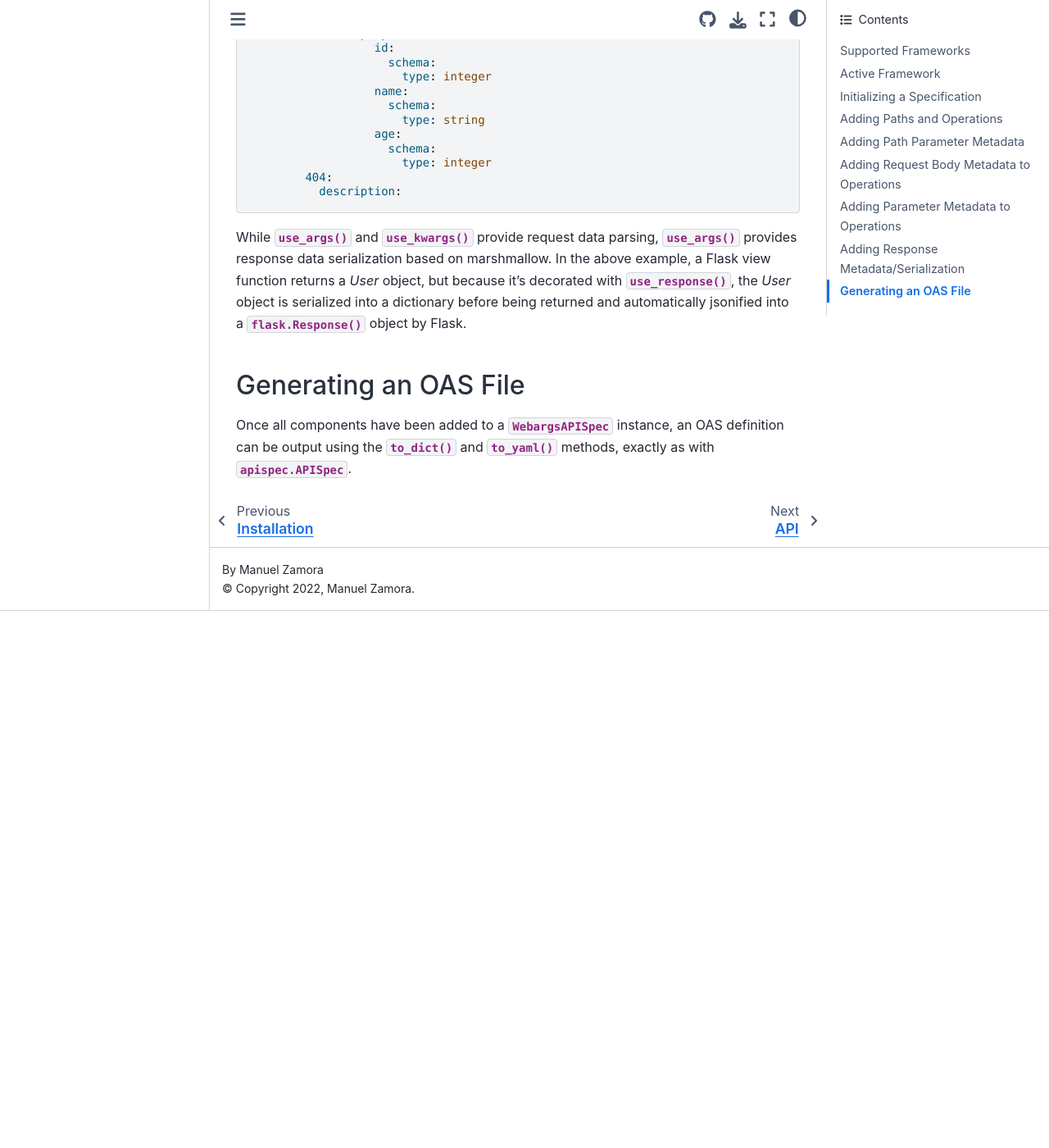
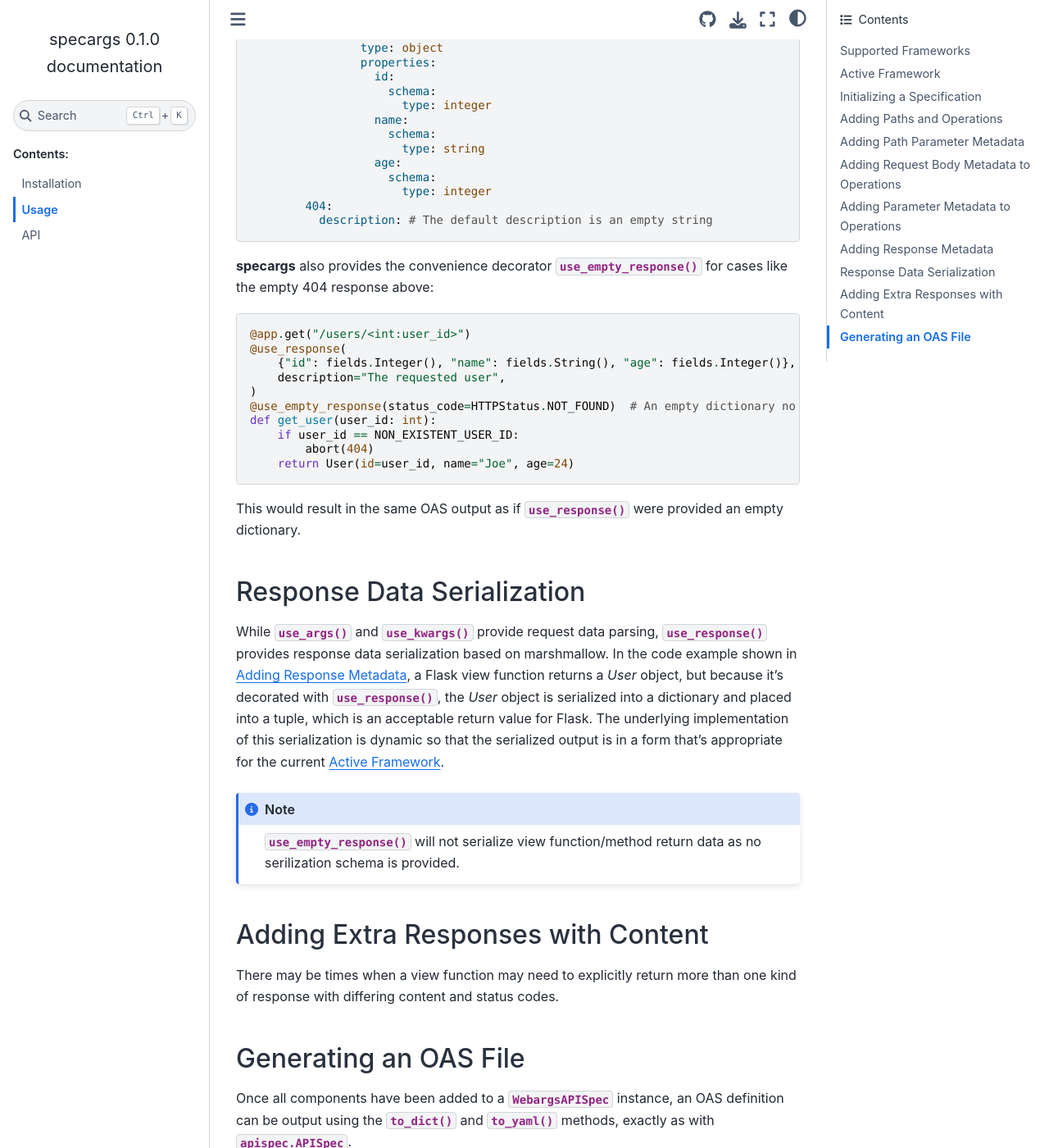
Before and after one commit to maz808/specargs, a Sphinx documentation site: the page built from docs/source/usage.rst, in a window 1280 px wide and 1400 px high, scrolled down 5007 px. Shown: the whole window at 82% size. Built offline with Sphinx 7.4.7 and the Sphinx Book theme 1.1.4, drawn with Linux system fonts in a browser that asks for light colours; before the commit the page ends 5752 px from its top, so only the background shows below that; some of the changed text lies outside the part shown.

Commit message:
Add response data serialization docs

```diff
--- a/docs/source/usage.rst
+++ b/docs/source/usage.rst
@@ -29,7 +29,9 @@ Initializing a Specification
 
 Generating a specification is accomplished similarly to apispec. A :class:`~specargs.WebargsAPISpec` must
 be instantiated and provided an instance of :class:`~specargs.WebargsPlugin` using the `plugins`
-keyword argument::
+keyword argument:
+
+.. code-block:: python
 
     from specargs import WebargsAPISpec, WebargsPlugin
 
@@ -54,7 +56,9 @@ Framework`).  The frameworks and accepted objects are as follows:
 
 - Flask: :class:`flask.Flask`
 
-For example, paths and operations can be generated from a Flask application like so::
+For example, paths and operations can be generated from a Flask application like so:
+
+.. code-block:: python
 
     from flask import Flask
     from specargs import WebargsAPISpec, WebargsPlugin
@@ -73,9 +77,11 @@ Adding Path Parameter Metadata
 
 When a `framework_obj` is passed to the :meth:`~specargs.WebargsAPISpec.create_paths`, view functions/methods and
 thier corresponding url routing rules are extracted. These url rules are then converted into path parameter metadata for
-the generated paths of the output OpenAPI specification. Using Flask, for example::
+the generated paths of the output OpenAPI specification. Using Flask, for example:
 
-    @app.get(/users/<int:user_id>/pets/<pet_name>)
+.. code-block:: python
+
+    @app.get("/users/<int:user_id>/pets/<pet_name>")
     def get_user_pet_by_name(user_id: int, pet_name: str):
         ...
 
@@ -106,7 +112,9 @@ As **specargs** is intended to provide a thin wrapper around :doc:`webargs:index
 :func:`~specargs.use_args` and :func:`~specargs.use_kwargs` decorator functions.  On top of the
 functionality they provide in :doc:`webargs:index`, these decorators also attach metadata onto decorated view
 functions/methods that's used by an instance of :class:`~specargs.WebargsAPISpec` to generate parameter metadata
-in the resulting OpenAPI specification. These decorators can be used as shown below::
+in the resulting OpenAPI specification. These decorators can be used as shown below:
+
+.. code-block:: python
 
     from flask import Flask
     from specargs import use_args
@@ -131,7 +139,9 @@ in the resulting OpenAPI specification. These decorators can be used as shown be
             ...
 
 :func:`specargs.use_kwargs` is used the same way, but will pass in keyword arguments instead of a single
-positional argument::
+positional argument:
+
+.. code-block:: python
 
     @app.post("/users")
     @use_kwargs({"name": fields.String(required=True), "age": fields.Integer()})
@@ -165,10 +175,12 @@ Adding Parameter Metadata to Operations
 ---------------------------------------
 
 The same :meth:`specargs.use_args` and :meth:`specargs.use_kwargs` methods can be used to provide metadata
-for parameters not accepted in the request body. For example::
+for parameters not accepted in the request body. For example:
+
+.. code-block:: python
 
     @app.get("/users")
-    @use_args({"name": fields.String()}, location="query") # Default 'location' is the same as the webargs parser
+    @use_args({"name": fields.String()}, location="query")  # Default 'location' is the same as the webargs parser
     def get_users(args):
         print(args["name"])
         ...
@@ -187,12 +199,14 @@ The above code snippet will result in this OpenAPI structure:
               schema:
                 type: string
 
-Adding Response Metadata/Serialization
---------------------------------------
+Adding Response Metadata
+------------------------
 
 Building on :func:`~specargs.use_args` and :func:`~specargs.use_kwargs`, **specargs** provides another decorator
 function :func:`~specargs.use_response`, which attaches response metadata to view functions/methods for use by an
-instance of :class:`specargs.WebargsAPISpec`::
+instance of :class:`specargs.WebargsAPISpec`:
+
+.. code-block:: python
 
     @dataclass
     class User:
@@ -206,9 +220,11 @@ instance of :class:`specargs.WebargsAPISpec`::
         {"id": fields.Integer(), "name": fields.String(), "age": fields.Integer()},
         description="The requested user",
     )
-    @use_response({}, status_code=HTTPStatus.NOT_FOUND) # Default status_code is HTTPStatus.OK (200)
+    @use_response({}, status_code=HTTPStatus.NOT_FOUND)  # Default status_code is HTTPStatus.OK (200)
     def get_user(user_id: int):
-        return User(id=1, name="Joe", age=24)
+        if user_id == NON_EXISTENT_USER_ID:
+            abort(404)
+        return User(id=user_id, name="Joe", age=24)
 
 This will result in the following OAS structure:
 
@@ -241,14 +257,45 @@ This will result in the following OAS structure:
                         schema:
                           type: integer
             404:
-              description:
+              description: # The default description is an empty string
 
+**specargs** also provides the convenience decorator :func:`~specargs.use_empty_response` for cases like the empty 404
+response above:
+
+.. code-block:: python
+
+    @app.get("/users/<int:user_id>")
+    @use_response(
+        {"id": fields.Integer(), "name": fields.String(), "age": fields.Integer()},
+        description="The requested user",
+    )
+    @use_empty_response(status_code=HTTPStatus.NOT_FOUND)  # An empty dictionary no longer needs to be povided
+    def get_user(user_id: int):
+        if user_id == NON_EXISTENT_USER_ID:
+            abort(404)
+        return User(id=user_id, name="Joe", age=24)
+
+This would result in the same OAS output as if :func:`~specargs.use_response` were provided an empty dictionary.
+
+Response Data Serialization
+---------------------------
 
 While :func:`~specargs.use_args` and :func:`~specargs.use_kwargs` provide request data parsing,
-:func:`~specargs.use_args` provides response data serialization based on :doc:`marshmallow <marshmallow:index>`. In the
-above example, a Flask view function returns a `User` object, but because it's decorated with
-:func:`~specargs.use_response`, the `User` object is serialized into a dictionary before being returned and
-automatically jsonified into a :func:`flask.Response` object by Flask.
+:func:`~specargs.use_response` provides response data serialization based on :doc:`marshmallow <marshmallow:index>`. In
+the code example shown in :ref:`Adding Response Metadata`, a Flask view function returns a `User` object, but because
+it's decorated with :func:`~specargs.use_response`, the `User` object is serialized into a dictionary and placed into a
+tuple, which is an acceptable return value for Flask. The underlying implementation of this serialization is dynamic so
+that the serialized output is in a form that's appropriate for the current :ref:`Active Framework`.
+
+.. note::
+
+  :func:`~specargs.use_empty_response` will not serialize view function/method return data as no serilization schema is
+  provided.
+
+Adding Extra Responses with Content
+-----------------------------------
+
+There may be times when a view function may need to explicitly return more than one kind of response with differing content and status codes.
 
 Generating an OAS File
 ----------------------
```
